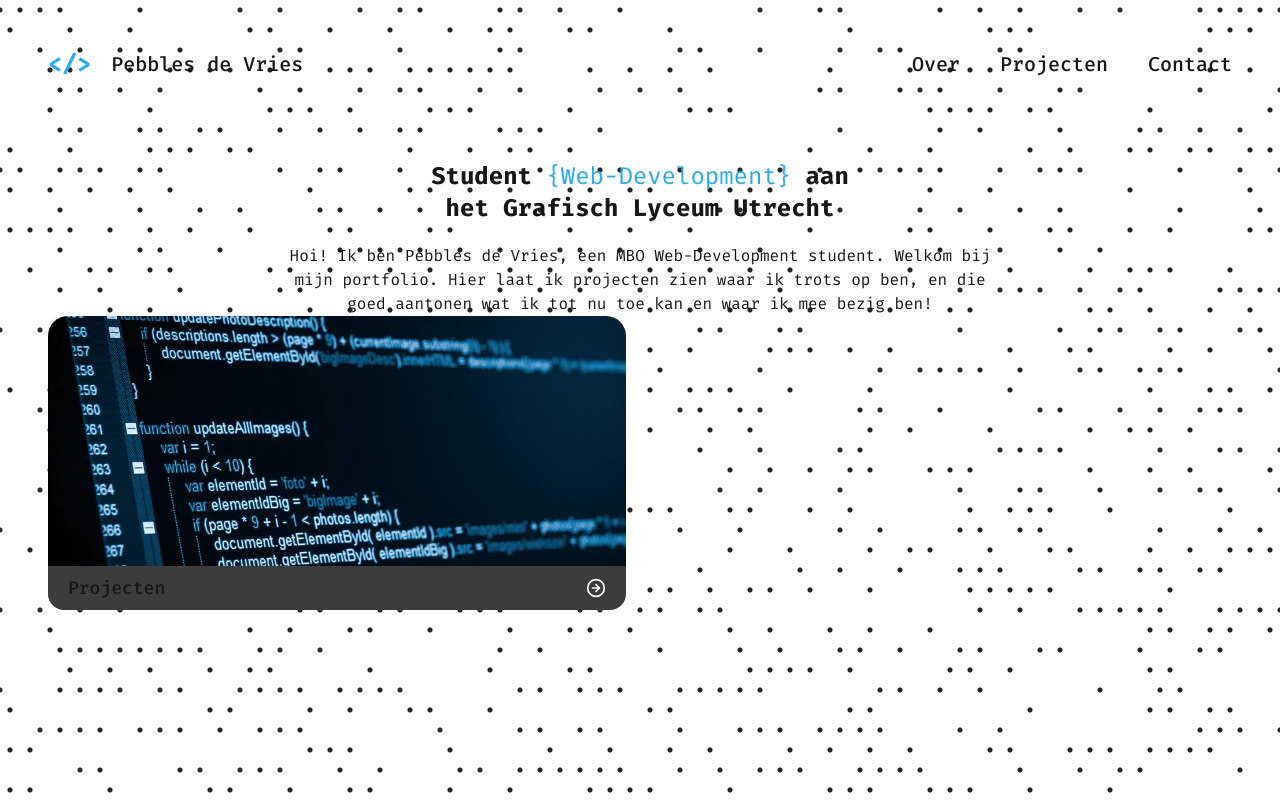
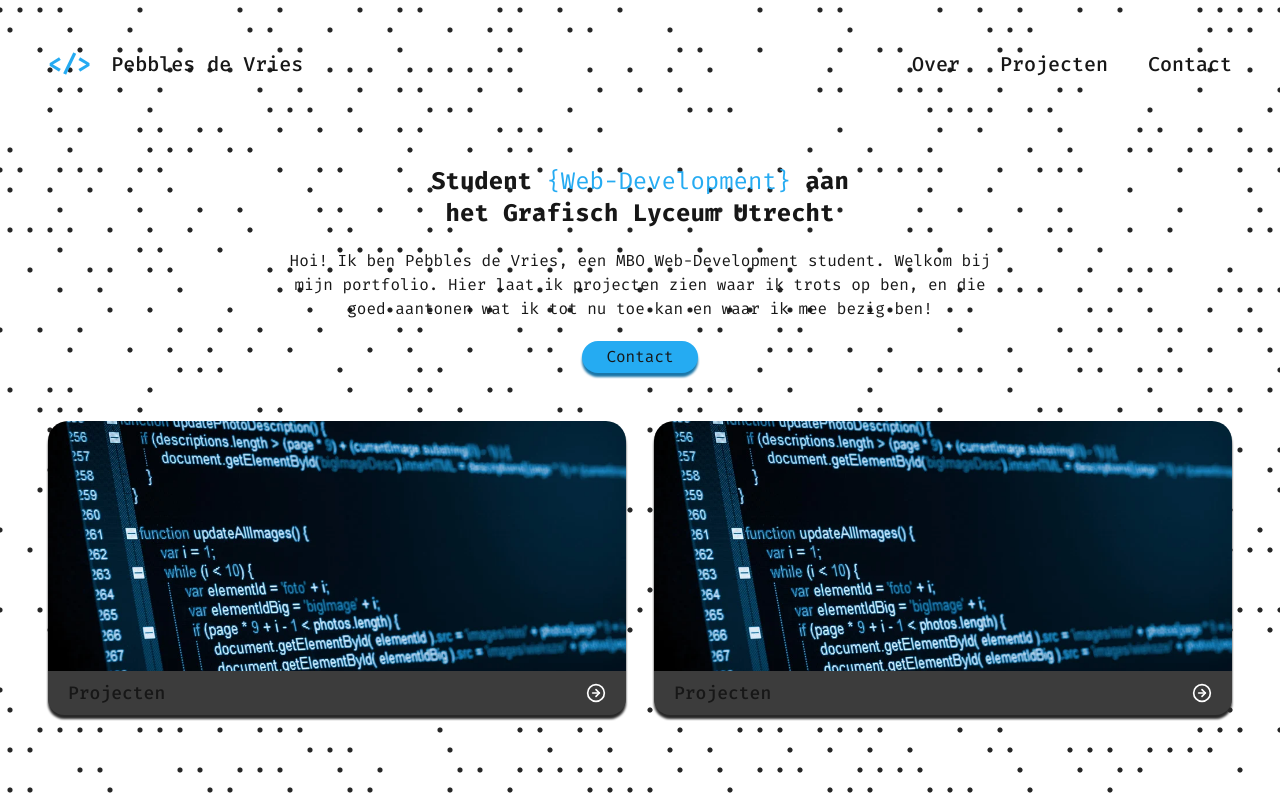
Before and after one commit to PebblesDV/portfolio-frontend, a Next.js app: page / in a window 1280 px wide. Built offline with nearby package versions, Linux system fonts and the light colour scheme.

Commit message:
card afgemaakt

```diff
--- a/app/components/bodyWithBackground.tsx
+++ b/app/components/bodyWithBackground.tsx
@@ -12,8 +12,8 @@ export default function BodyWithBackground({ children, ...props }: BodyProps) {
 
     const handleMouseMove = (event: MouseEvent) => {
       // Get mouse position
-      const x = (event.clientX / window.innerWidth) * 5;
-      const y = (event.clientY / window.innerHeight) * 5;
+      const x = (event.clientX / window.innerWidth) * 10;
+      const y = (event.clientY / window.innerHeight) * 10;
       // Change background position
       body.style.backgroundPosition = `${5 + x}% ${5 + y}%`;
     };
--- a/app/components/card.tsx
+++ b/app/components/card.tsx
@@ -3,9 +3,9 @@ import Link from "next/link";
 
 export default function Card() {
   return (
-    <div className="grid grid-cols-2 gap-7">
-      <Link href={"/"}>
-        <div className="w-full rounded-t-2xl">
+    <Link href={"projecten"} className="drop-shadow-custom-gray">
+      <div className="group">
+        <div className="w-full rounded-t-2xl overflow-hidden">
           <Image
             src="/code.webp"
             width={0}
@@ -18,14 +18,21 @@ export default function Card() {
               objectFit: "cover",
               borderRadius: "20px 20px 0px 0px",
             }}
+            className="hover:scale-105 transition duration-200"
           />
         </div>
 
         <div className="bg-cards rounded-b-2xl flex justify-between px-5 py-2">
           <p className="text-lg font-medium">Projecten</p>
-          <Image src="/arrow-right.svg" width={20} height={20} alt="arrow" />
+          <Image
+            src="/arrow-right.svg"
+            width={20}
+            height={20}
+            alt="arrow"
+            className="group-hover:-rotate-45 transition-transform duration-200"
+          />
         </div>
-      </Link>
-    </div>
+      </div>
+    </Link>
   );
 }
--- a/app/globals.css
+++ b/app/globals.css
@@ -30,6 +30,10 @@ body {
   background: var(--background);
   font-family: Arial, Helvetica, sans-serif;
   background-image: url("/dots.png");
+  transition: background-position 0.1s ease;
+  display: flex;
+  flex-direction: column;
+  min-height: 100vh;
 }
 
 body.active {
--- a/app/page.tsx
+++ b/app/page.tsx
@@ -1,8 +1,9 @@
+import Link from "next/link";
 import Card from "./components/card";
 
 export default async function Home() {
   return (
-    <main className="my-20">
+    <main className="flex flex-col gap-12 justify-center flex-1">
       <div className="flex flex-col items-center gap-5">
         <p className="font-extrabold text-2xl w-2/5 text-center">
           Student{" "}
@@ -15,9 +16,17 @@ export default async function Home() {
           bij mijn portfolio. Hier laat ik projecten zien waar ik trots op ben,
           en die goed aantonen wat ik tot nu toe kan en waar ik mee bezig ben!
         </p>
+
+        <Link
+          href={"contact"}
+          className="bg-primary px-6 py-1 w-fit rounded-2xl drop-shadow-custom-blue self-center hover:bg-primaryHover active:scale-90 transition duration-200"
+        >
+          Contact
+        </Link>
       </div>
 
-      <div>
+      <div className="grid grid-cols-2 w-full gap-7">
+        <Card />
         <Card />
       </div>
     </main>
--- a/tailwind.config.ts
+++ b/tailwind.config.ts
@@ -25,7 +25,12 @@ const config: Config = {
         background: "var(--background)",
         foreground: "var(--foreground)",
         primary: "#25abf2",
+        primaryHover: "#2885BA",
         cards: '#3C3C3C'
+      },
+      dropShadow: {
+        'custom-blue': '0 4px 1px rgba(26,118,168,1)',
+        'custom-gray': '0 4px 1px rgba(40,40,40,1)'
       },
     },
   },
```
